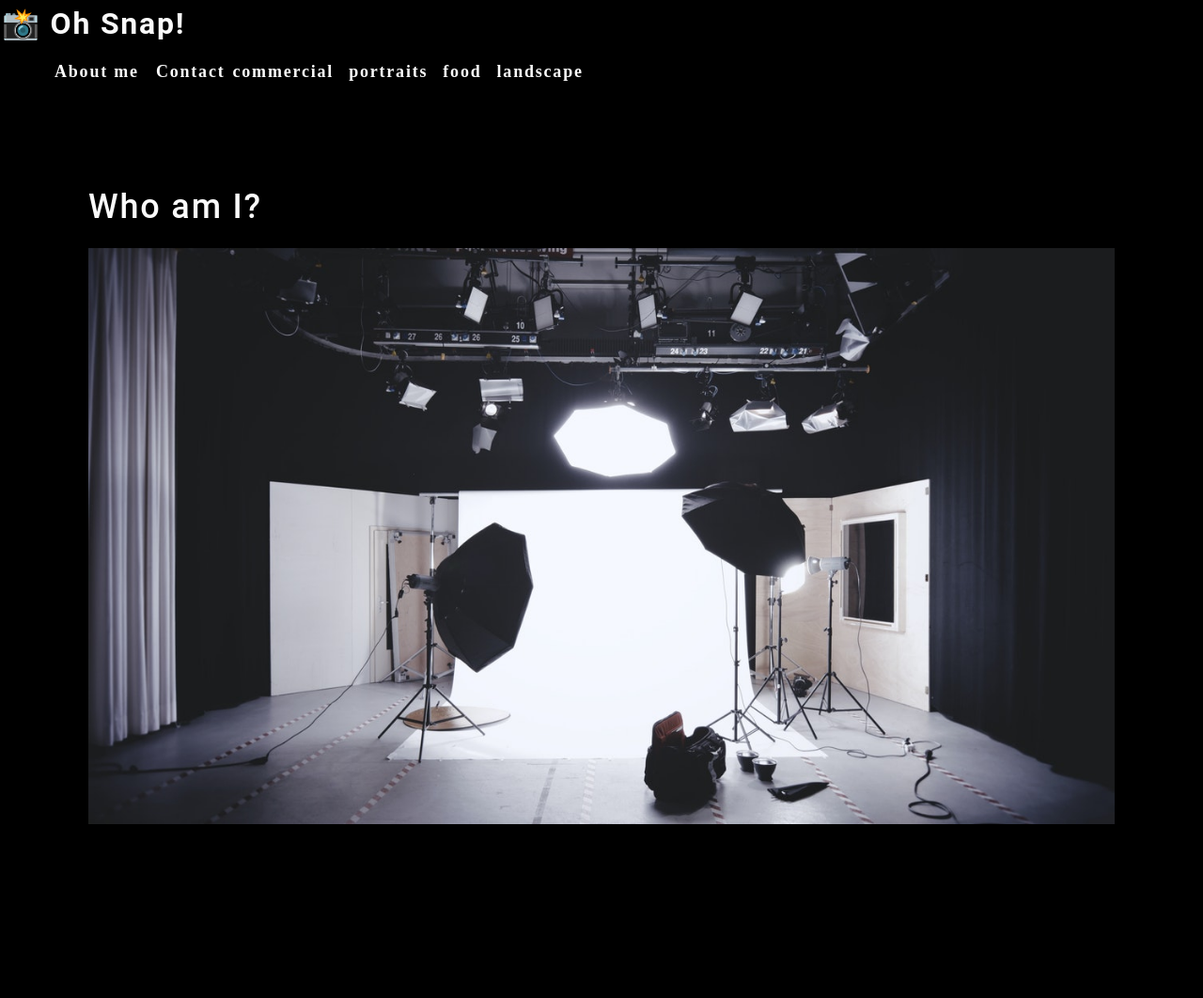
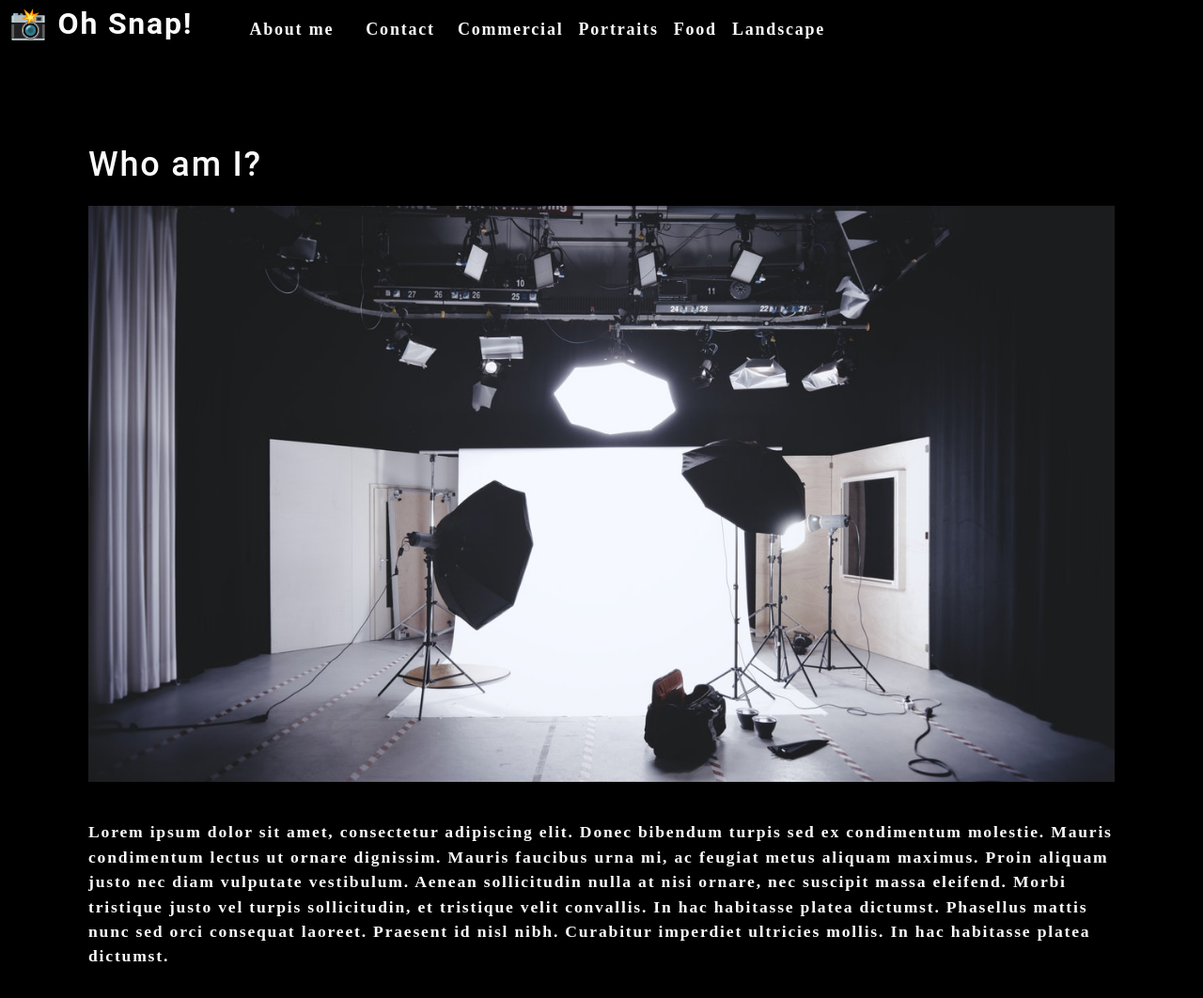
Before and after one commit to joesen-dev/photo-port, a React (Create React App) app: page / in a window 1280 px wide. Shown: the top 1062 px of the page at 94% size. Before the commit the page ends 991 px from the top, so only its background shows below. Built offline with nearby package versions, Linux system fonts and the light colour scheme.

Commit message:
updating code for lesson 2

```diff
--- a/src/components/About/index.js
+++ b/src/components/About/index.js
@@ -17,6 +17,20 @@ function About() {
           style={{ width: "100%" }}
           alt="cover"
         />
+        <div className="my-2">
+          <p>
+            Lorem ipsum dolor sit amet, consectetur adipiscing elit. Donec
+            bibendum turpis sed ex condimentum molestie. Mauris condimentum
+            lectus ut ornare dignissim. Mauris faucibus urna mi, ac feugiat
+            metus aliquam maximus. Proin aliquam justo nec diam vulputate
+            vestibulum. Aenean sollicitudin nulla at nisi ornare, nec suscipit
+            massa eleifend. Morbi tristique justo vel turpis sollicitudin, et
+            tristique velit convallis. In hac habitasse platea dictumst.
+            Phasellus mattis nunc sed orci consequat laoreet. Praesent id nisl
+            nibh. Curabitur imperdiet ultricies mollis. In hac habitasse platea
+            dictumst.
+          </p>
+        </div>
       </section>
     )
   );
--- a/src/components/Nav/index.js
+++ b/src/components/Nav/index.js
@@ -1,4 +1,5 @@
 import React from "react";
+import { capitalizeFirstLetter } from "../../utils/helpers";
 
 function Nav() {
   const categories = [
@@ -14,11 +15,13 @@ function Nav() {
       description: "Fields, farmhouses, waterfalls, and the beauty of nature",
     },
   ];
-  function categorySelected(name) {
-    console.log(`${name} clicked`);
-  }
+
+  const handleClick = () => {
+    console.log("click handled");
+  };
+
   return (
-    <header>
+    <header data-testid="header" className="flex-row px-1">
       <h2>
         <a href="/">
           <span role="img" aria-label="camera">
@@ -31,15 +34,21 @@ function Nav() {
       <nav>
         <ul className="flex-row">
           <li className="mx-2">
-            <a href="#about">About me</a>
+            <a href="#about" onClick={() => handleClick()}>
+              About me
+            </a>
           </li>
-          <li>
-            <span>Contact</span>
+          <li className={"mx-2"}>
+            <span onClick={() => handleClick()}>Contact</span>
           </li>
           {categories.map((category) => (
             <li className="mx-1" key={category.name}>
-              <span onClick={() => categorySelected(category.name)}>
-                {category.name}
+              <span
+                onClick={() => {
+                  handleClick();
+                }}
+              >
+                {capitalizeFirstLetter(category.name)}
               </span>
             </li>
           ))}
```
